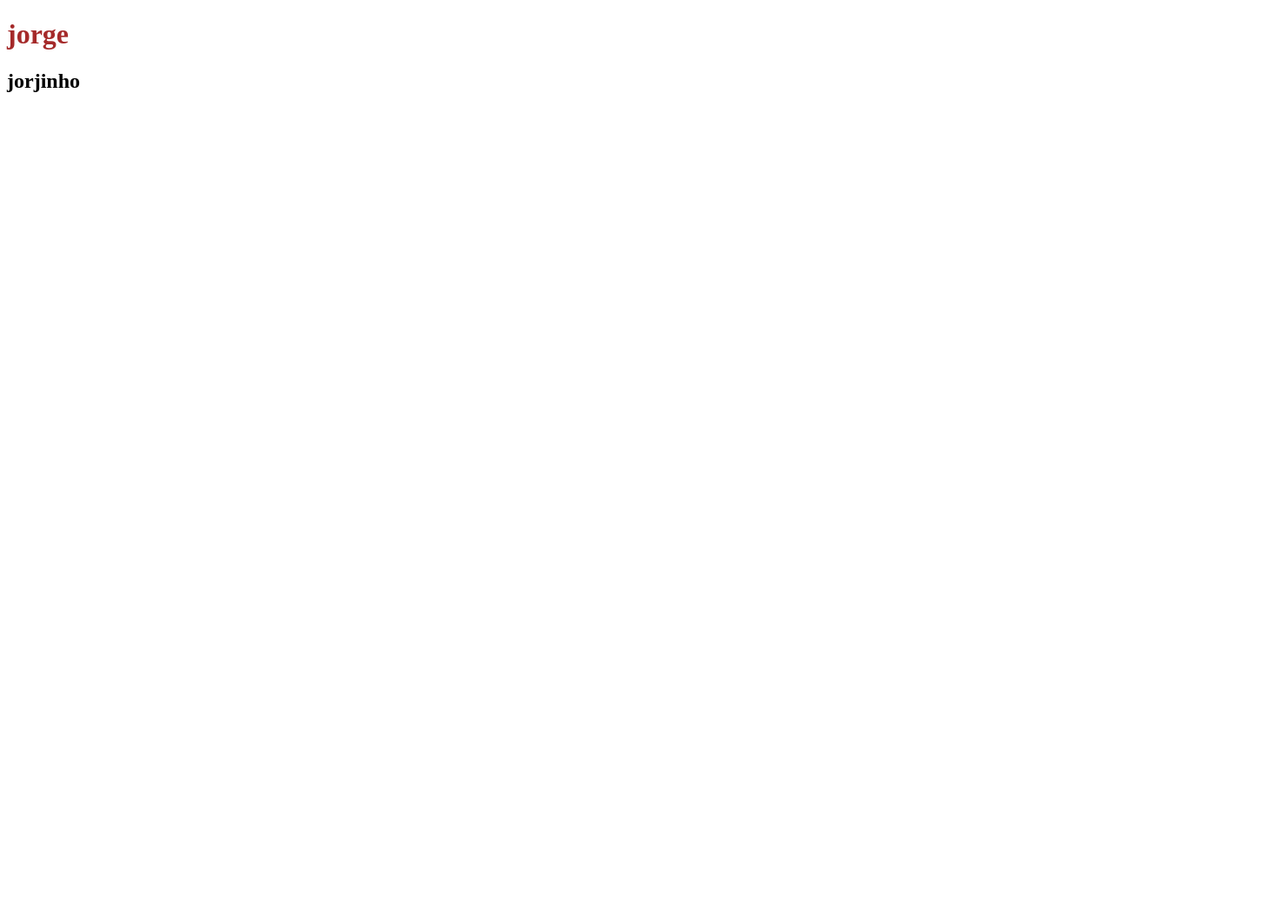
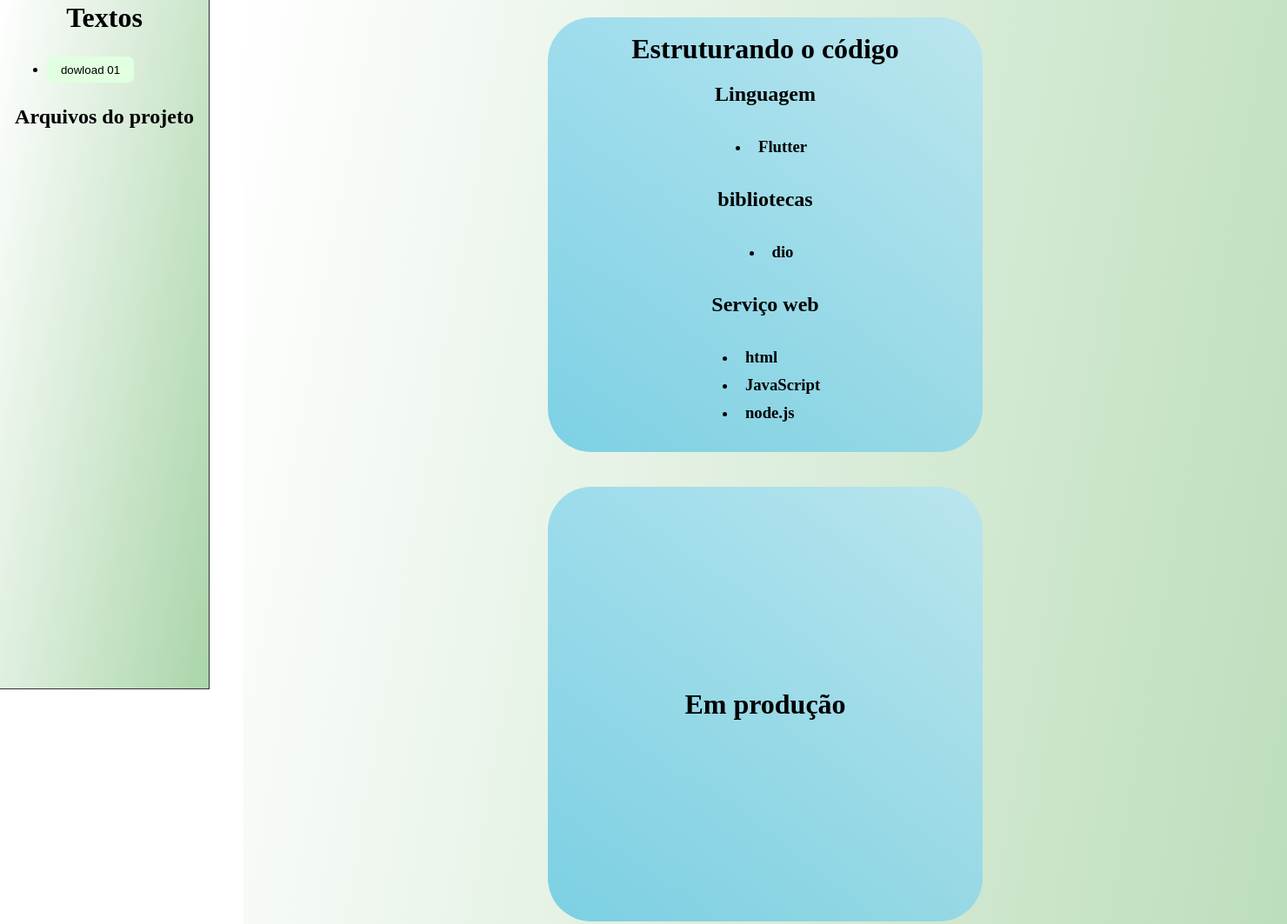
Before and after one commit to penharbel/Atualiza-es, a plain HTML site: page source/Index.html in a window 1280 px wide. Shown: the top 1063 px of the page at 87% size, 1480 px wide, since content can reach past the window. Before the commit the page ends 800 px from the top, so only its background shows below. Drawn offline with Linux system fonts and the light colour scheme.

Commit message:
iniciação

```diff
--- a/source/Index.html
+++ b/source/Index.html
@@ -9,8 +9,52 @@
 </head>
 <body>
 
-    <h1>jorge</h1>
-    <h2>jorjinho</h2>
+    <div id="dowload">
+
+        <h1>Textos</h1>
+        <ul id="listatext">
+            <li><button id="btn1" onclick="request()">dowload 01</button></li>
+        </ul>
+
+        <h2>Arquivos do projeto</h2>
+        <ul>
+
+        </ul>
+
+    </div>
+
+    <div id="principal">
+        <div class="divfases">
+            <h1>Estruturando o código</h1>
+            <h2>Linguagem</h2>
+            <ul>
+                <li><h3>Flutter</h3></li>
+            </ul>
+            <h2>bibliotecas</h2>
+            <ul>
+                <li>
+                    <h3>dio</h3>
+                </li>
+            </ul>
+            <h2>Serviço web</h2>
+            <ul>
+                <li>
+                    <h3>html</h3>
+                </li>
+                <li>
+                    <h3>JavaScript</h3>
+                </li>
+                <li>
+                    <h3>node.js</h3>
+                </li>
+            </ul>
+        </div>
+        <div class="divfases"><h1>Em produção</h1></div>
+        <div class="divfases"><h1>Em produção</h1></div>
+        <div class="divfases"><h1>Em produção</h1></div>
+        <div class="divfases"><h1>Em produção</h1></div>
+        <div class="divfases"><h1>Em produção</h1></div>
+    </div>
 
 </body>
 </html>
--- a/source/interactions.js
+++ b/source/interactions.js
@@ -0,0 +1,16 @@
+
+function request()
+{
+    let dowload = document.createElement("iframe");
+
+    dowload.setAttribute("src", "http://localhost:3000/dowload");
+    dowload.setAttribute("id", "dash")
+
+    document.getElementById("dowload").appendChild(dowload);
+
+    setTimeout(() => {
+        let p = document.getElementById("dash");
+        document.getElementById("dowload").removeChild(p);
+    }, 100);
+
+}
--- a/source/stylesheet.css
+++ b/source/stylesheet.css
@@ -1,4 +1,77 @@
 h1
 {
-    color: brown;
+    margin: 10px;
 }
+h2
+{
+    margin: 10px;
+}
+h3
+{
+    margin: 10px;
+}
+
+button
+{
+
+    border: 0px;
+    width: 100px;
+    height: 30px;
+    border-radius: 7px;
+    background-color: rgb(225, 255, 225);
+
+}
+
+#dowload
+{
+
+    height: 100vh;
+    width: 30vh;
+    position: fixed;
+    top: 0px;
+    margin: -9px;
+    background: linear-gradient(100deg,white 0%, green 300%);
+    display: flex;
+    align-items: center;
+    justify-content: start;
+    flex-direction: column;
+    border: 1px solid rgb(48, 48, 48);
+
+}
+#listatext
+{
+
+    position: relative;
+    right: 15%;
+
+}
+
+#principal
+{
+    margin: -8px;
+    position: relative;
+    width: 150vh;
+    background: linear-gradient(100deg,white 0%, green 300%);
+    left: 35vh;
+    display: flex;
+    align-items: center;
+    justify-content: center;
+    flex-direction: column;
+
+}
+
+.divfases
+{
+
+    background: linear-gradient(45deg, rgba(67, 189, 226, 0.651) 0%, white 200%);
+    width: 500px;
+    height: 500px;
+    border-radius: 50px;
+    margin: 20px;
+    position: relative;
+    display: flex;
+    justify-content: center;
+    align-items: center;
+    flex-direction: column;
+
+}
```
Also changed, not shown: app.js (+16 -4 lines), 1 other file.
